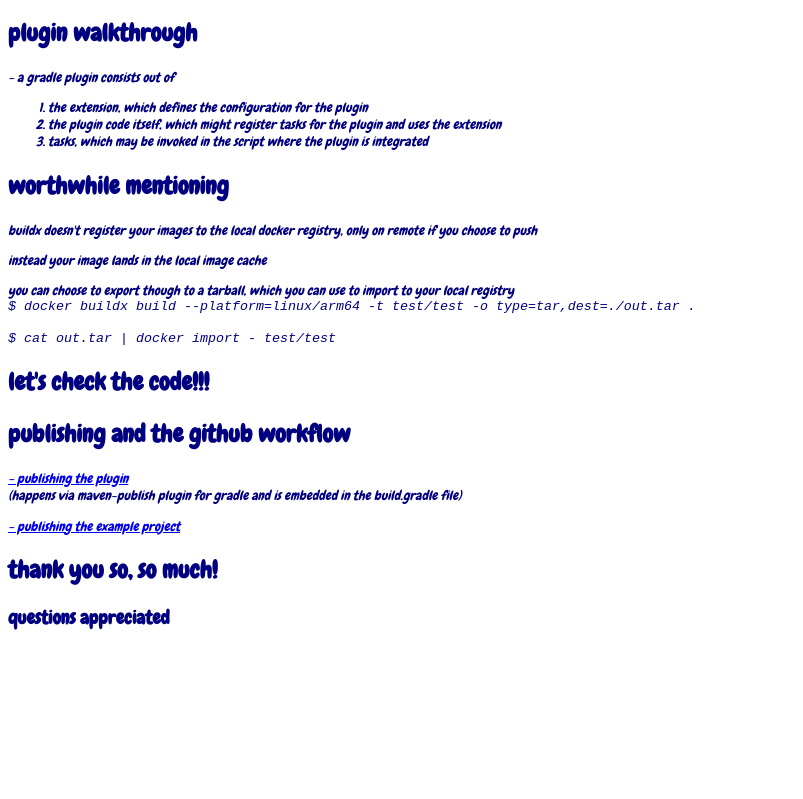
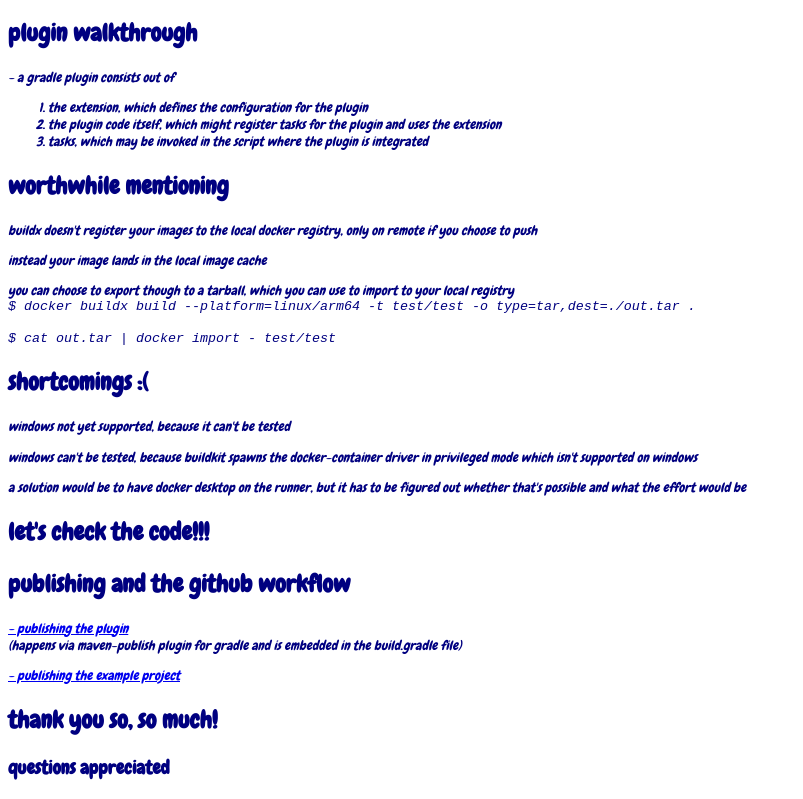
Before and after one commit to copiepie/buildx-gradle-presentation, a website built with webpack: page src/index.html in a window 1280 px wide. Shown: the part 2335-3134 px from the top of the page, without its empty margins (0-803 px from the left). Before the commit the page ends 2984 px from the top, so only its background shows below. Built offline with nearby package versions, Linux system fonts and the light colour scheme; files whose address does not match are found by name; what reveal.js would draw is missing.

Commit message:
added shortcomings

```diff
--- a/src/index.html
+++ b/src/index.html
@@ -870,6 +870,62 @@
               </span>
             </p>
           </section>
+          <section data-background-image="shortcomings.gif" data-background-opacity="0.6">
+            <h2
+              style="
+                text-transform: lowercase;
+                font-family: Chewy, sans-serif;
+                color: navy;
+                text-align: left;
+              "
+            >
+              shortcomings :(
+            </h2>
+            <p
+              class="fragment"
+              style="
+                text-transform: lowercase;
+                font-family: Chewy, sans-serif;
+                color: navy;
+                text-align: left;
+                font-size: smaller;
+                font-style: italic;
+              "
+            >
+              Windows not yet supported, because it can't be tested
+            </p>
+            <p
+              class="fragment"
+              style="
+                text-transform: lowercase;
+                font-family: Chewy, sans-serif;
+                color: navy;
+                text-align: left;
+                font-size: smaller;
+                font-style: italic;
+              "
+            >
+              Windows can't be tested, because buildkit spawns the
+              docker-container driver in privileged mode which isn't supported
+              on Windows
+            </p>
+
+            <p
+              class="fragment"
+              style="
+                text-transform: lowercase;
+                font-family: Chewy, sans-serif;
+                color: navy;
+                text-align: left;
+                font-size: smaller;
+                font-style: italic;
+              "
+            >
+              A solution would be to have Docker Desktop on the runner, but it
+              has to be figured out whether that's possible and what the effort
+              would be
+            </p>
+          </section>
           <section
             data-background-image="code.gif"
             data-background-opacity="0.6"
--- a/src/index.js
+++ b/src/index.js
@@ -21,6 +21,7 @@
 import '../img/Schema-Buildx-Gradle-Plugin.jpg';
 import '../img/what.gif';
 import '../img/code.gif';
+import '../img/shortcomings.gif';
 
 Reveal.initialize({
     slideNumber: true,
```
Also changed, not shown: img/Schema-Buildx-Gradle-Plugin.jpg, img/shortcomings.gif (added).
